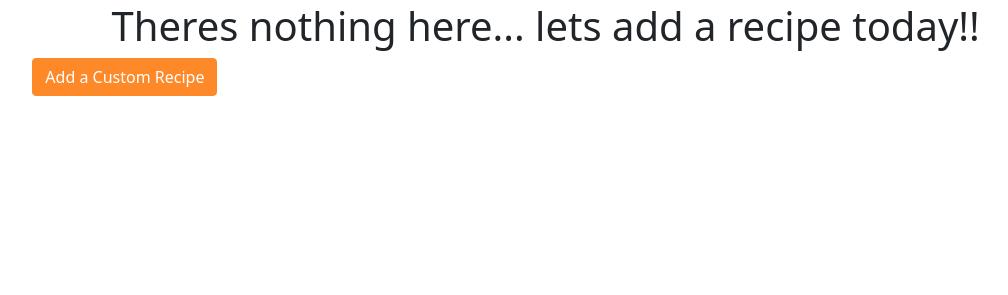
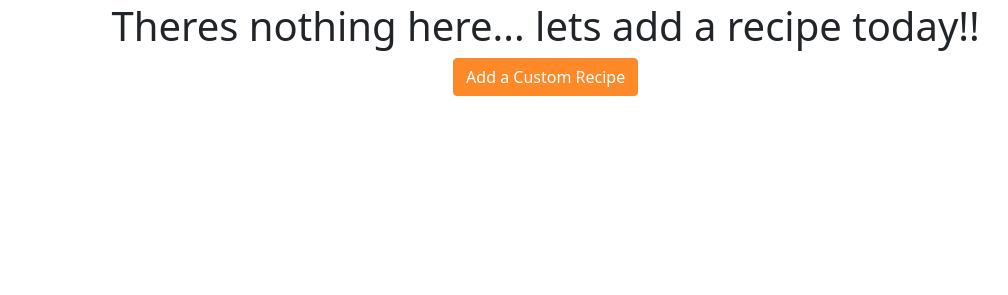
Before and after one commit to WinterMaiya/nomnom_book, a Flask app: template templates/cookbook.html in a window 1280 px wide. Shown: the part 216-511 px from the top of the page, without its empty margins (209-1217 px from the left). Run offline with Flask 2, Linux system fonts and the light colour scheme; the template is opened without the code that fills it, so the values that code supplies are empty; some libraries are stand-ins or nearby versions.

Commit message:
Centers Button in Cookbook.html

```diff
--- a/templates/cookbook.html
+++ b/templates/cookbook.html
@@ -47,7 +47,7 @@ block content %}
 
 		{% if not recipes %}
 		<div class="row">
-			<div class="col">
+			<div class="col text-center">
 				<h1 class="display-6 text-center">
 					Theres nothing here... lets add a recipe today!!
 				</h1>
```
